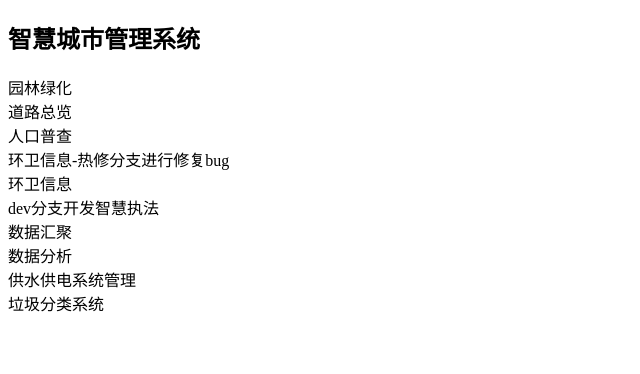
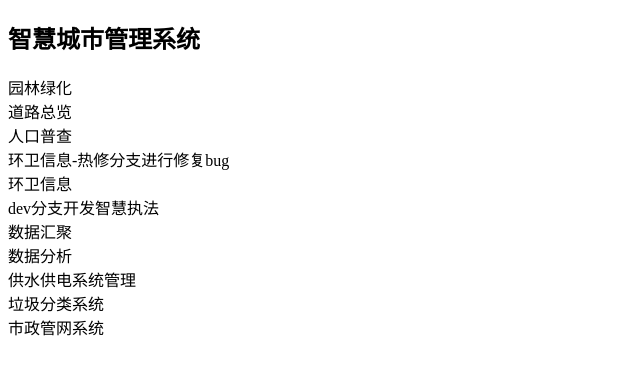
Before and after one commit to XiaoPomegranate/git_demo3, a plain HTML site: page index.html in a window 1280 px wide. Shown: the whole page, without its empty margins (0-640 px from the left). Drawn offline with Linux system fonts and the light colour scheme.

Commit message:
市政管网系统上线

```diff
--- a/index.html
+++ b/index.html
@@ -20,6 +20,7 @@
 	<div>数据分析</div>
 	<div>供水供电系统管理</div>
 	<div>垃圾分类系统</div>
+	<div>市政管网系统</div>
 </body>
 
 </html>
```
